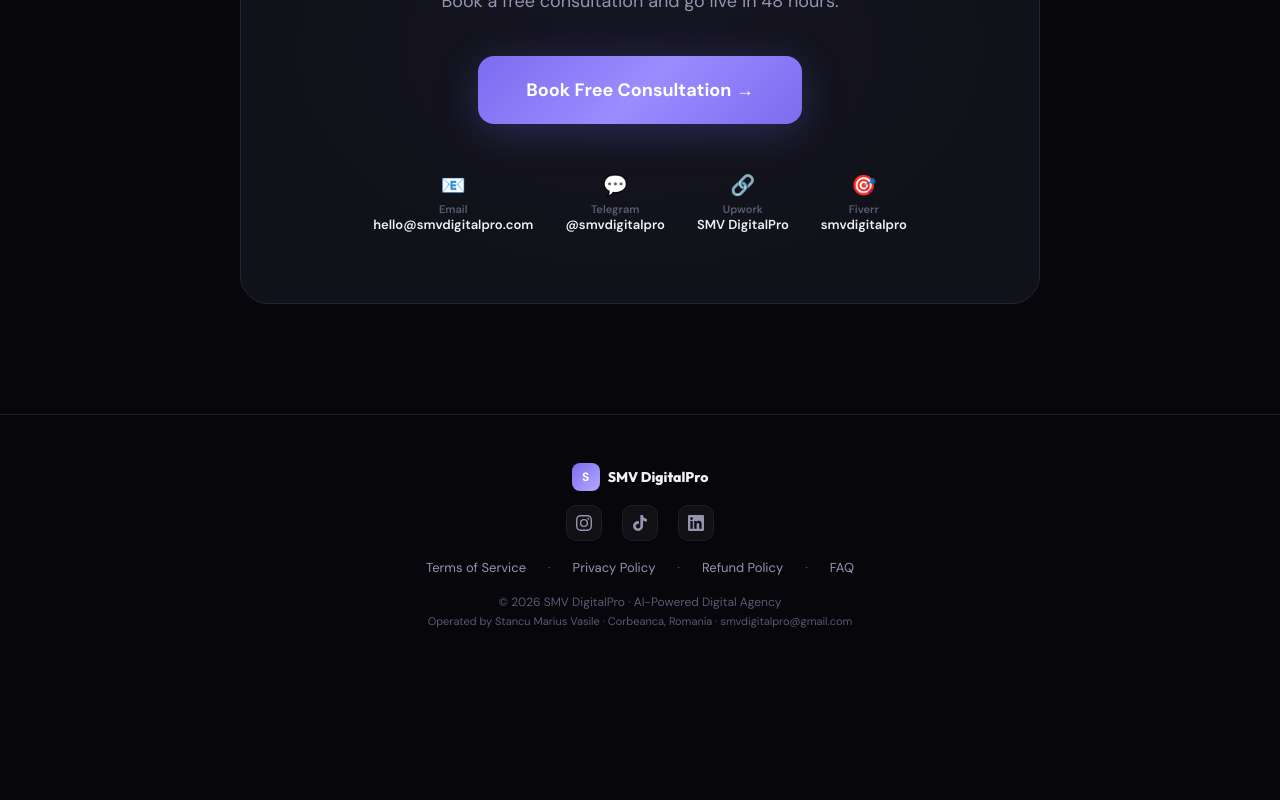
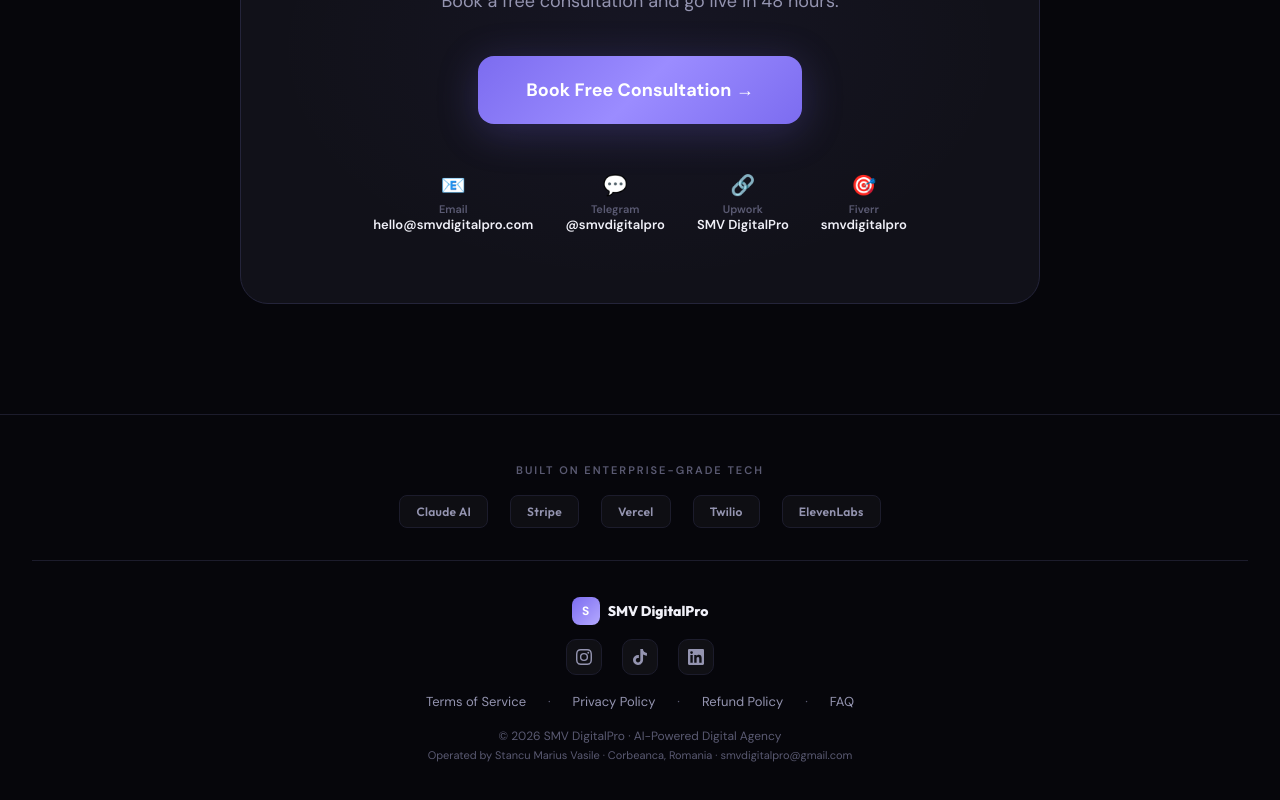
Before and after one commit to smvdigitalpro-sys/smvdigitalpro, a React (Vite) app: page / in a window 1280 px wide. Shown: the part 8989-9789 px from the top of the page. Before the commit the page ends 9665 px from the top, so only its background shows below. Built offline with nearby package versions, Linux system fonts and the light colour scheme.

Commit message:
Update App.jsx

```diff
--- a/src/App.jsx
+++ b/src/App.jsx
@@ -1444,6 +1444,53 @@
       </section>
 
       <footer style={{ padding: "48px 32px", borderTop: `1px solid ${C.border}`, textAlign: "center" }}>
+
+        {/* Built With — enterprise tech stack badges */}
+        <div style={{ marginBottom: 36, paddingBottom: 32, borderBottom: `1px solid ${C.border}` }}>
+          <p style={{ fontSize: 11, color: C.dim, letterSpacing: 2, textTransform: "uppercase", marginBottom: 18, fontWeight: 600 }}>
+            Built on Enterprise-Grade Tech
+          </p>
+          <div style={{ display: "flex", justifyContent: "center", flexWrap: "wrap", gap: "14px 22px", alignItems: "center" }}>
+            {[
+              { name: "Claude AI", href: "https://www.anthropic.com" },
+              { name: "Stripe",    href: "https://stripe.com" },
+              { name: "Vercel",    href: "https://vercel.com" },
+              { name: "Twilio",    href: "https://www.twilio.com" },
+              { name: "ElevenLabs",href: "https://elevenlabs.io" },
+            ].map(({ name, href }) => (
+              <a key={name}
+                 href={href}
+                 target="_blank"
+                 rel="noopener noreferrer"
+                 style={{
+                   padding: "8px 16px",
+                   borderRadius: 8,
+                   background: "rgba(255,255,255,.03)",
+                   border: `1px solid ${C.border}`,
+                   color: C.sub,
+                   fontSize: 12,
+                   fontWeight: 600,
+                   letterSpacing: 0.3,
+                   textDecoration: "none",
+                   transition: "all .25s",
+                   fontFamily: "'Outfit',sans-serif",
+                 }}
+                 onMouseEnter={e => {
+                   e.currentTarget.style.borderColor = C.accent;
+                   e.currentTarget.style.background = "rgba(124,108,240,.08)";
+                   e.currentTarget.style.color = C.text;
+                 }}
+                 onMouseLeave={e => {
+                   e.currentTarget.style.borderColor = C.border;
+                   e.currentTarget.style.background = "rgba(255,255,255,.03)";
+                   e.currentTarget.style.color = C.sub;
+                 }}>
+                {name}
+              </a>
+            ))}
+          </div>
+        </div>
+
         <div style={{ display: "flex", alignItems: "center", justifyContent: "center", gap: 8, marginBottom: 14 }}>
           <div style={{ width: 28, height: 28, borderRadius: 8, background: C.grad, display: "flex", alignItems: "center", justifyContent: "center", fontWeight: 900, color: "#fff", fontSize: 12 }}>S</div>
           <span style={{ fontFamily: "'Outfit',sans-serif", fontWeight: 800, fontSize: 14, color: C.text }}>SMV DigitalPro</span>
```
